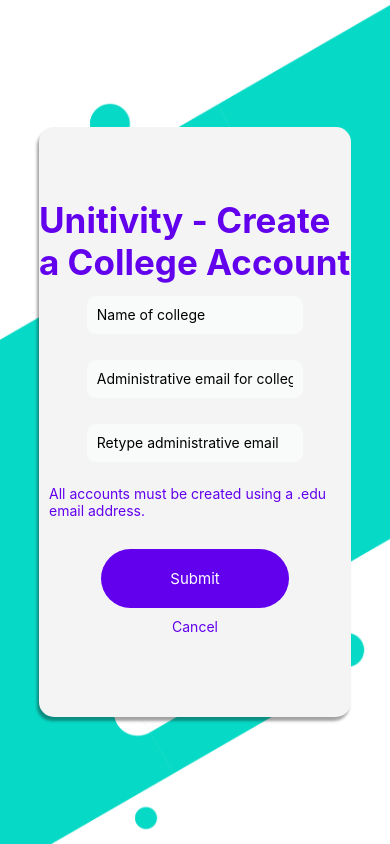
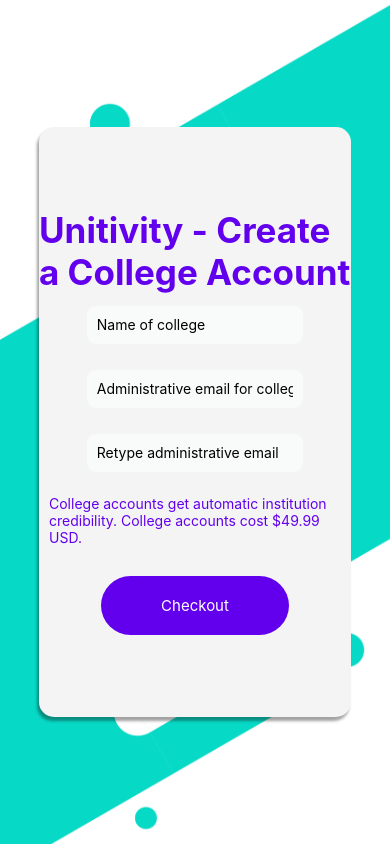
Before and after one commit to SebastianAlejos/Unitivity, a React Native app: screen /CreateCollegeAccount in a window 390 px wide. Built offline with nearby package versions, Linux system fonts and the light colour scheme.

Commit message:
Update CreateCollegeAccount.tsx

```diff
--- a/screens/CreateCollegeAccount.tsx
+++ b/screens/CreateCollegeAccount.tsx
@@ -31,12 +31,9 @@
           style={styles.input}
           placeholder="Retype administrative email"
           />
-          <Text style={styles.text}>All accounts must be created using a .edu email address.</Text>
+          <Text style={styles.text}>College accounts get automatic institution credibility. College accounts cost $49.99 USD.</Text>
           <Pressable style={styles.button} onPress={()=>{ alert('You have created an account for your college successfully'); }}>
-            <Text style={styles.label}>Submit</Text>
-          </Pressable>
-          <Pressable onPress={()=>{props.navigation.goBack()}}>
-            <Text style={styles.text}>Cancel</Text>
+            <Text style={styles.label}>Checkout</Text>
           </Pressable>
         </View>
       </View>
```
